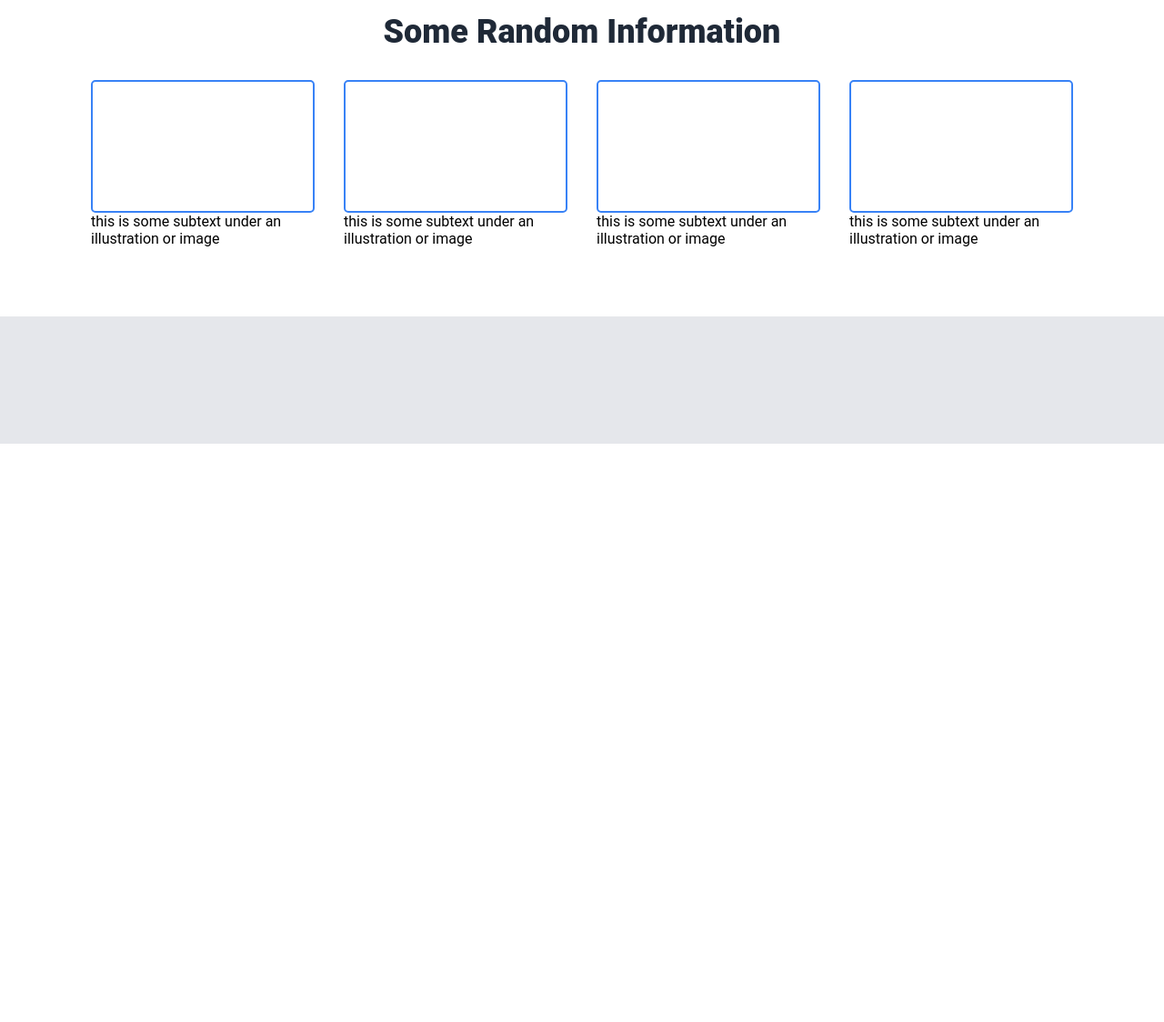
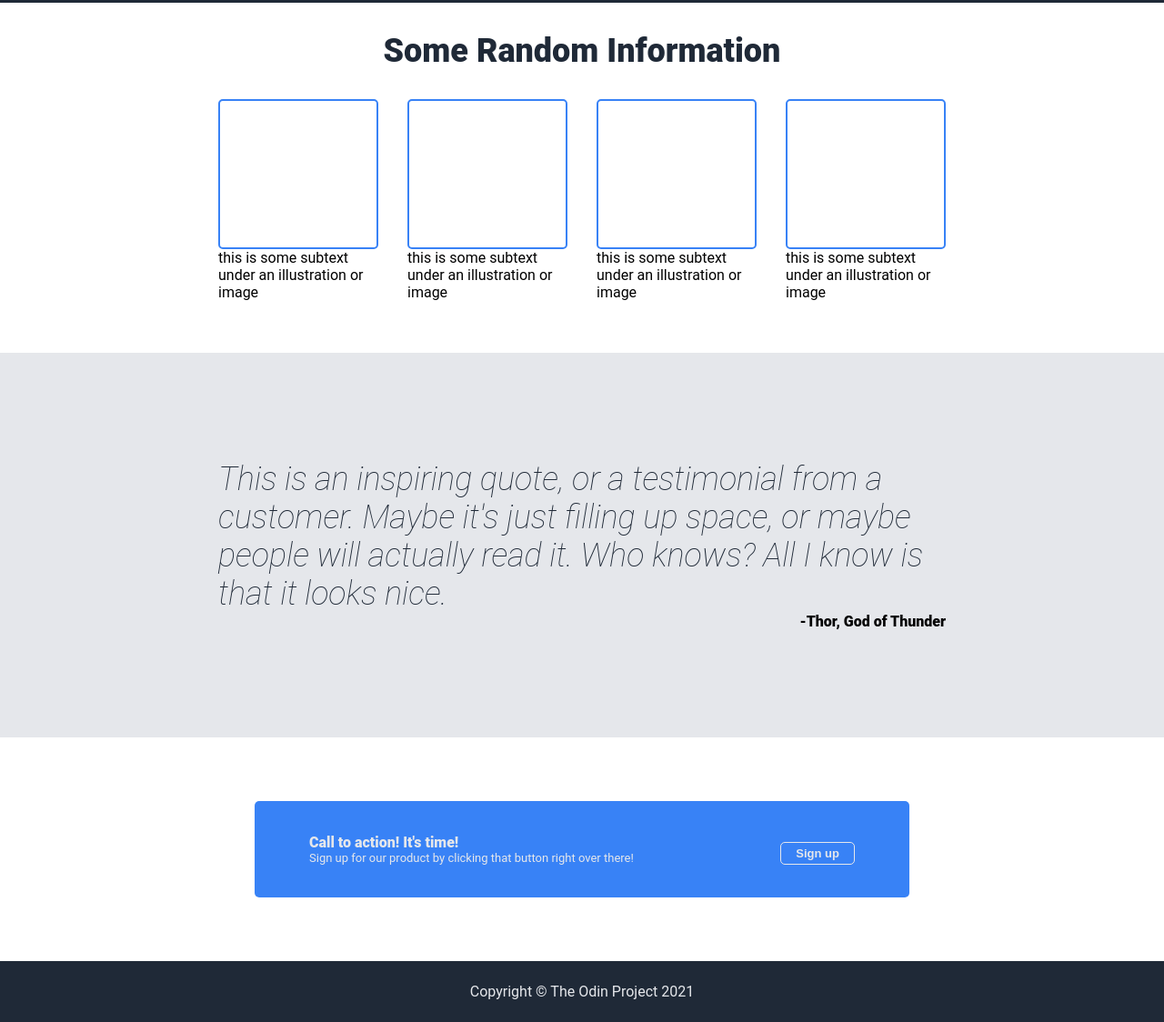
Before and after one commit to Jean-LY/odin-landing-page, a plain HTML site: page index.html in a window 1280 px wide. Shown: the part 422-1546 px from the top of the page at 91% size. Before the commit the page ends 1050 px from the top, so only its background shows below. Drawn offline with Linux system fonts and the light colour scheme.

Commit message:
landing page completed

```diff
--- a/index.html
+++ b/index.html
@@ -10,6 +10,7 @@
 <body>
     <div class="wrapper">
         <div class="header">
+            <div class="header-wrapper">
                 <div class="header-logo">Header Logo</div>
                 <ul class="header-link-text">
                     <li>header link one</li>
@@ -17,7 +18,9 @@
                     <li>header link three</li>
                 </ul>
             </div>
+        </div>
         <div class="section hero">
+            <div class="hero-wrapper">
                 <div class="hero-content">
                     <div class="hero-header">This website is awesome</div>
                     <div class="hero-main-text">This website has some subtext that goes here under the main title. It's a smaller font and the color is lower contrast.</div>
@@ -25,6 +28,7 @@
                 </div>
                 <div class="hero-img">
                     this is a placeholder for an image
+                </div>
             </div>
         </div>
         <div class="section random-info">
@@ -49,13 +53,24 @@
             </div>
         </div>
         <div class="section quote">
-
+            <div class="quote-wrapper">
+                <em>This is an inspiring quote, or a testimonial from a customer. Maybe it's just filling up space, or maybe people will actually read it. Who knows? All I know is that it looks nice. </em>
+                <div class="quote-source">
+                    -Thor, God of Thunder
+                </div>
+            </div>
         </div>
         <div class="section cta">
-
+            <div class="cta-wrapper">
+                <div>
+                    <div class="cta-header">Call to action! It's time!</div>
+                    <div class="cta-details">Sign up for our product by clicking that button right over there!</div>
+                </div>
+                <button>Sign up</button>
+            </div>
         </div>
         <div class="footer">
-
+            Copyright &copy; The Odin Project 2021
         </div>
     </div>
 </body>
--- a/style.css
+++ b/style.css
@@ -25,10 +25,16 @@ padding: 0 100px;
     background-color: var(--dark-background-color);
     margin-bottom: 0;
     display: flex;
-    justify-content: space-between;
-    align-items: center;
+    justify-content: center;
+
 }
 
+.header-wrapper{
+    display: flex;
+    align-items: center;
+    width: 800px;
+    justify-content: space-between;
+}
 .header-logo{
     font-size: 24px;
     color: #F9FAF8;
@@ -46,8 +52,13 @@ padding: 0 100px;
 .hero{
     background-color: var(--dark-background-color);
     display: flex;
+    justify-content: center;
 }
 
+.hero-wrapper{
+    display: flex;
+    width: 800px;
+}
 .hero-content{
     flex: 1;
 }
@@ -73,7 +84,7 @@ font-weight: bold;
     font-size: 18px;
 }
 
-.hero-img{
+.hero-wrapper .hero-img{
     flex:1;
     display: flex;
     background-color: #E5E7EB;
@@ -83,6 +94,9 @@ font-weight: bold;
 
 .section.random-info {
     padding-top: 0;
+    display: flex;
+    flex-direction: column;
+    align-items: center;
 }
 
 .random-info-header{
@@ -100,6 +114,7 @@ font-weight: bold;
     justify-content: center;
     gap: 32px;
     padding-bottom: 48px;
+    width: 800px;
 }
 .random-info .card{
     border: #3882F6 solid 2px;
@@ -116,13 +131,68 @@ font-weight: bold;
 
 .quote{
     background-color: #E5E7EB;
+    display: flex;
+    justify-content: center;
+}
+
+.quote-wrapper{
+    padding: 48px;
+    width: 800px;
+    display: flex;
+    flex-direction: column;
+    justify-content: center;
+}
+
+.quote em{
+    font-size: 36px;
+    font-weight:lighter;
+    color:#1F2937;
+}
+
+.quote-source{
+    display: flex;
+    justify-content: end;
+    font-weight: 900;
 }
 
 .cta{
-
+    display: flex;
+    justify-content: center;
 
 }
 
+.cta-wrapper{
+    background-color: #3882F6;
+    border-radius: 5px;
+    padding: 36px 60px;
+    display: flex;
+    color:#E5E7EB;
+    justify-content: space-between;
+    width: 600px;
+}
+
+.cta-header{
+    font-weight: 800;
+}
+
+.cta-details{
+    font-size: small;
+}
+
+.cta button{
+    border: 1px #E5E7EB solid;
+    border-radius: 5px;
+    background-color: #3882F6;
+    font-size: small;
+    color: #E5E7EB;
+    font-weight: 600;
+    padding: 4px 16px;
+    align-self: flex-end;
+}
 .footer{
     background-color: #1F2937;
+    padding: 24px;
+    display: flex;
+    justify-content: center;
+    color: #E5E7EB;
 }
```
Lines whose indentation alone changed are shown as unchanged.
